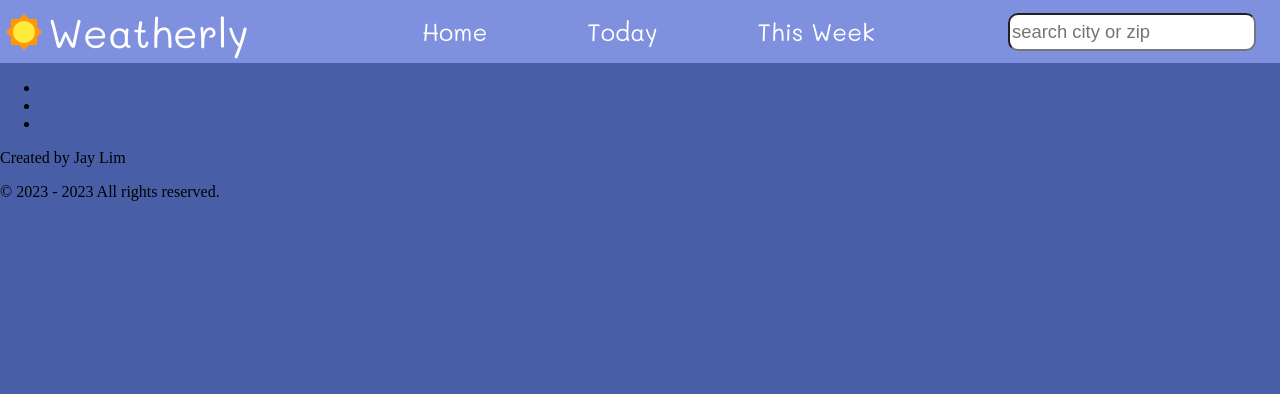
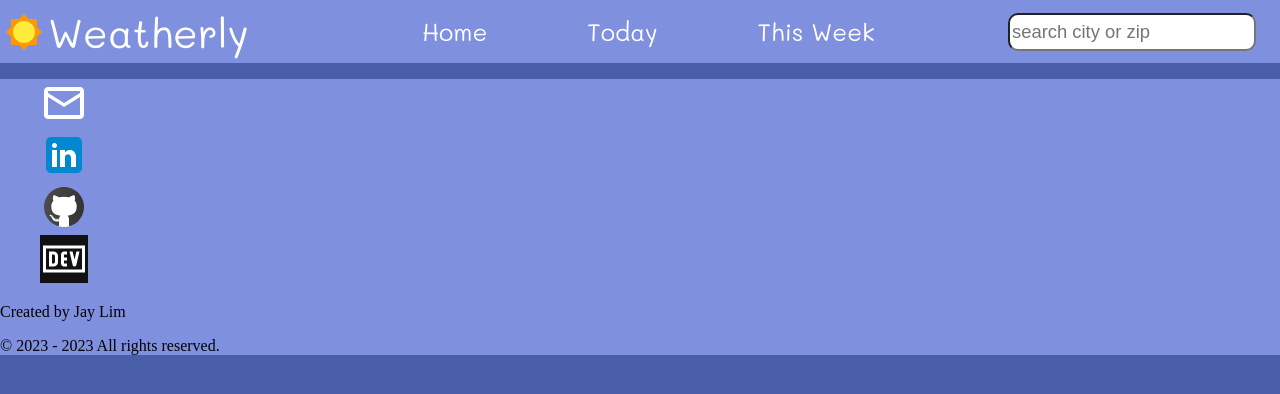
Before and after one commit to blujay0/Weatherly, a plain HTML site: page index.html in a window 1280 px wide. Drawn offline with Linux system fonts and the light colour scheme.

Commit message:
add media files for footer

```diff
--- a/css/style.css
+++ b/css/style.css
@@ -1,10 +1,12 @@
+/* import Google Fonts */
 @import url('https://fonts.googleapis.com/css2?family=Mali:ital,wght@0,400;0,700;1,400;1,700&display=swap');
 
 body {
   background-color: #485EA7;
-  margin: 0; /* remove space around navbar */
+  margin: 0; /* removes space around navbar */
 }
 
+/* navbar styles */
 .navbar {
   background-color: #7F90DF;
   display: flex;
@@ -55,3 +57,12 @@ body {
   height: 2rem;
   font-size: 1.15rem;
 }
+
+/* footer styles */
+footer {
+  background-color: #7F90DF;
+}
+
+footer ul li {
+  list-style: none;
+}
--- a/index.html
+++ b/index.html
@@ -21,10 +21,30 @@
   </header>
 
   <footer>
-    <ul class="social-icons-container">
-      <li></li>
-      <li></li>
-      <li></li>
+    <ul class="social-list">
+      <li class="social-list__item">
+        <a href="mailto:jay.lim.501@gmail.com" class="social-list__link">
+          <img src="css/media/email-white-48.png" alt="">
+        </a>
+      </li>
+
+      <li class="social-list__item">
+        <a href="https://www.linkedin.com/in/jay-y-lim" class="social-list__link">
+          <img src="css/media/linkedin-48.svg" alt="">
+        </a>
+      </li>
+
+      <li class="social-list__item">
+        <a href="https://github.com/blujay0" class="social-list__link">
+          <img src="css/media/github-48.svg" alt="">
+        </a>
+      </li>
+
+      <li class="social-list__item">
+        <a href="https://dev.to/blujay0" class="social-list__link">
+          <img src="css/media/dev-light-48.png" alt="">
+        </a>
+      </li>
     </ul>
     <p>Created by Jay Lim</p>
     <p>&copy; 2023 - <span id="currentYear"></span> All rights reserved.</p>
```
Also changed, not shown: css/media/dev-light-48.png (added), css/media/email-white-48.png (added), css/media/github-48.svg (added), css/media/linkedin-48.svg (added).
